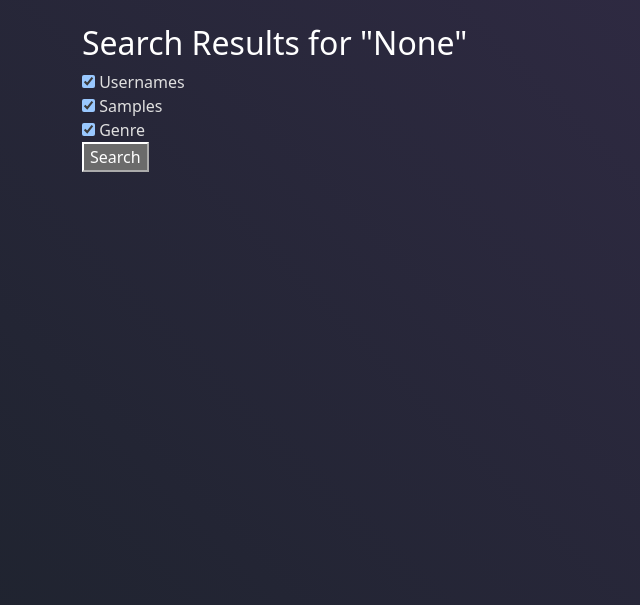
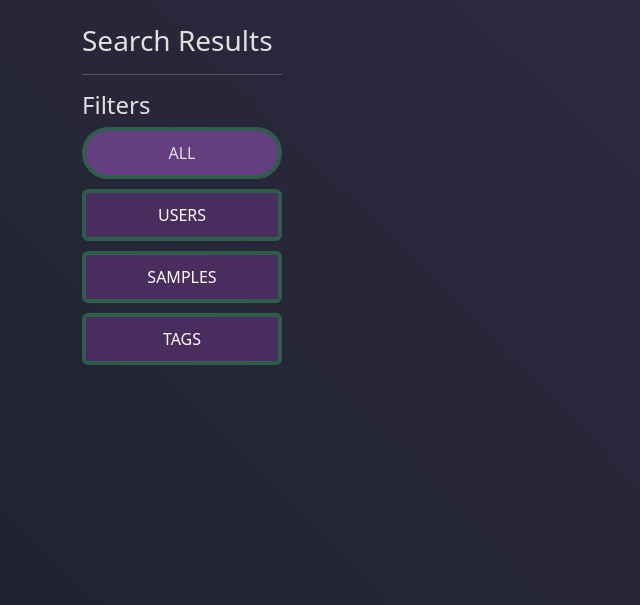
Before and after one commit to chrispugliese/SampleShare, a Django app: page /search/ in a window 1280 px wide. Shown: the part 56-661 px from the top of the page, without its empty margins (0-640 px from the left). Run offline with Django 5.2, Linux system fonts and the light colour scheme.

Commit message:
Fixed Genre Search
Genres now work as intended for search function
Changed search function so instead of checkboxes, buttons are used
Added CSS for buttons to glow or transform when active
Changed upload page so genre suggestions close when clicking outside of field
Changed CSS for purple animated button since duplicate existed in code

```diff
--- a/static/css/custom_style.css
+++ b/static/css/custom_style.css
@@ -85,17 +85,31 @@ body {
 
 
   /* Base button styling */
-.animated-border-btn {
-    background-color: #6a1b9a; /* Dark purple background */
-    color: white;
+.animated-border-btn-purple {
+    background-color: #492d5e; /* Dark purple background */
+    color: e0e0e0;
     padding: 10px 20px;
-    border: 2px solid transparent; /* Start with a transparent border */
-    border-radius: 5px;
-    transition: all 0.3s ease; /* Smooth transition for background and padding */
+    border: 4px solid #2D5E49; /* Start with a transparent border */
+    border-radius: 6px;
+    text-transform: uppercase;
+    transition: all 0.4s ease; /* Smooth transition for background and padding */
     position: relative;
+    display: inline-block;
     z-index: 1;
     overflow: hidden; /* To prevent the border from going outside the button */
+    cursor: pointer;
   }
+   /* Hover state with changes to border radius and border color */
+   .animated-border-btn-purple:hover {
+    box-shadow: 0 0 10px #bd59fb;
+    text-shadow: 0 0 10px #bd59fb;
+    color: #e0e0e0;
+    border-color: #2D5E49;
+    border-radius: 50px; /* Border radius expands to make the button more circular */
+    background-color: #643E80; /* Keep the background white */
+    transition: all 0.3s ease; /* Smooth transition */
+  }
+
 
 /* Base button styling */
 .animated-border-btn {
--- a/website/templates/search_results.html
+++ b/website/templates/search_results.html
@@ -1,24 +1,23 @@
 {% extends "base.html" %}
 
 {% block content %}
-<h2>Search Results for "{{ query }}"</h2>
-
 <div style="display: flex;">
     <!-- Sidebar Filter Form (far left) -->
-    <div style="width: 150px; margin-right: 60px;">
+    <div style="width: 200px; margin-right: 30px;">
+        <h3>Search Results</h3>
+        <hr>
+        <h4>Filters</h4>
         <form method="GET" action="{% url 'search_user' %}">
-            <div style="display: flex; flex-direction: column;">
-                <label>
-                    <input type="checkbox" name="filter" value="username" {% if 'username' in filter_type %}checked{% endif %}> Usernames
-                </label>
-                <label>
-                    <input type="checkbox" name="filter" value="sample" {% if 'sample' in filter_type %}checked{% endif %}> Samples
-                </label>
-                <label>
-                    <input type="checkbox" name="filter" value="genre" {% if 'genre' in filter_type %}checked{% endif %}> Genre
-                </label>
+            <div style="display: flex; flex-direction: column; gap: 10px;">
+                <button type="submit" name="filter" value="all" class="animated-border-btn-purple"
+                        {% if filter_type|length == 3 %}style="color: #e0e0e0; border-color: #2D5E49; border-radius: 50px; background-color: #643E80;"{% endif %}>
+                        All</button>
+                <button type="submit" name="filter" value="username" class="animated-border-btn-purple" {% if 'username' in filter_type and filter_type|length != 3 %}style="color: #e0e0e0; border-color: #2D5E49; border-radius: 50px; background-color: #643E80;"{% endif %}>
+                    Users</button>
+                <button type="submit" name="filter" value="sample" class="animated-border-btn-purple" {% if 'sample' in filter_type and filter_type|length != 3 %}style="color: #e0e0e0; border-color: #2D5E49; border-radius: 50px; background-color: #643E80;"{% endif %}>Samples</button>
+                <button type="submit" name="filter" value="genre" class="animated-border-btn-purple" {% if 'genre' in filter_type and filter_type|length != 3 %}style="color: #e0e0e0; border-color: #2D5E49; border-radius: 50px; background-color: #643E80;"{% endif %}>Tags</button>
             </div>
-            <button type="submit" name="q" value="{{ query }}">Search</button>
+            <input type="hidden" name="q" value="{{ query }}"> <!-- Preserve the search query -->
         </form>
     </div>
 
@@ -34,7 +33,6 @@
                         <li><a href="{% url 'profile' user.username %}">{{ user.username }}</a></li>
                     {% endfor %}
                 </ul>
-
             {% endif %}
 
             <!-- Sample Results -->
@@ -52,7 +50,6 @@
                         </li>
                     {% endfor %}
                 </ul>
-
             {% endif %}
         </div>
     </div>
--- a/website/views.py
+++ b/website/views.py
@@ -309,8 +309,8 @@ def search_user(request):
 		if not filter_type or 'all' in filter_type:
 			filter_type = ['username', 'sample', 'genre']
 
-		matching_users = []
-		matching_samples = []
+		matching_users = User.objects.none()
+		matching_samples = Sample.objects.none()
 		matching_genres = []
 
 		# Apply the filters based on the selected checkboxes
@@ -322,8 +322,24 @@ def search_user(request):
 				matching_samples = Sample.objects.filter(sampleName__icontains=query, isPublic=True)
 
 			if 'genre' in filter_type:
-				matching_genres = Genre.objects.filter(genreName=query)
-				matching_samples = Sample.objects.filter(genres__in=matching_genres).distinct()
+				matching_genres = Genre.objects.filter(genreName__icontains=query)  # Use icontains for partial matching
+				# Find samples that are linked to the matched genres
+				genre_matching_samples = Sample.objects.filter(genres__in=matching_genres).distinct()
+
+				if genre_matching_samples.exists():
+					matching_samples = matching_samples.union(genre_matching_samples)
+
+			# If the filter type includes 'all', combine results without using distinct()
+		if 'all' in filter_type:
+			# Combine all matching users, samples, and genres
+			users = matching_users
+			samples = matching_samples
+			genres = matching_genres
+		else:
+			# Handle specific filters
+			users = matching_users if 'username' in filter_type else []
+			samples = matching_samples if 'sample' in filter_type else []
+			genres = matching_genres if 'genre' in filter_type else []
 
 		# Render the template with the filtered results
 		return render(request, 'search_results.html', {
@@ -731,6 +747,7 @@ def create_chat(request):
 @login_required  # Ensure user is logged in
 def add_message(request, chat_id):
 	chat = get_object_or_404(Chat, id=chat_id)  # Retrieve the chat instance
+	chatMessages = list(chat.message_set.all().order_by('created_at'))  # Get messages for the chat
 
 	if request.method == 'POST':
 		form = MessageForm(request.POST)
```
Also changed, not shown: website/templates/upload.html (+8 -0 lines).
